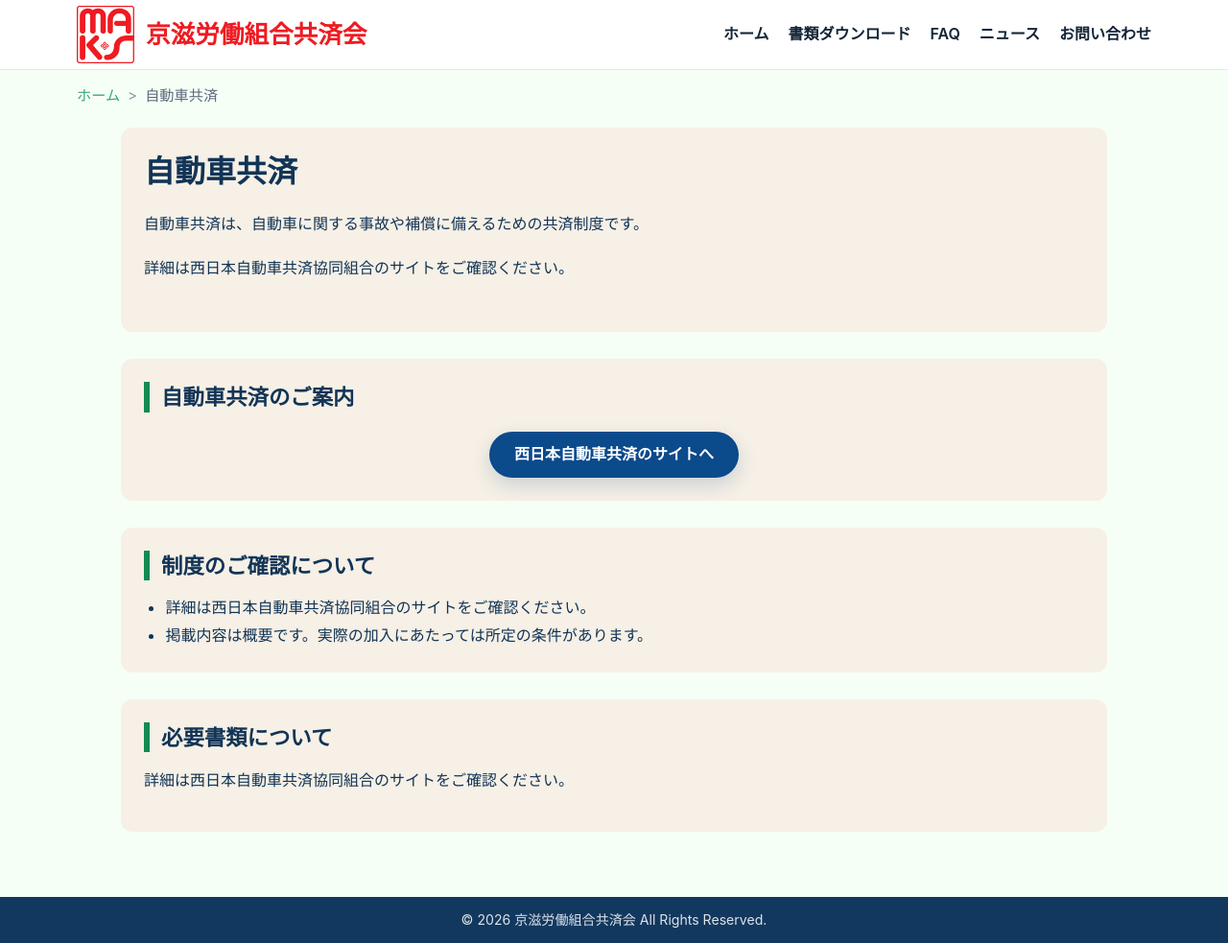
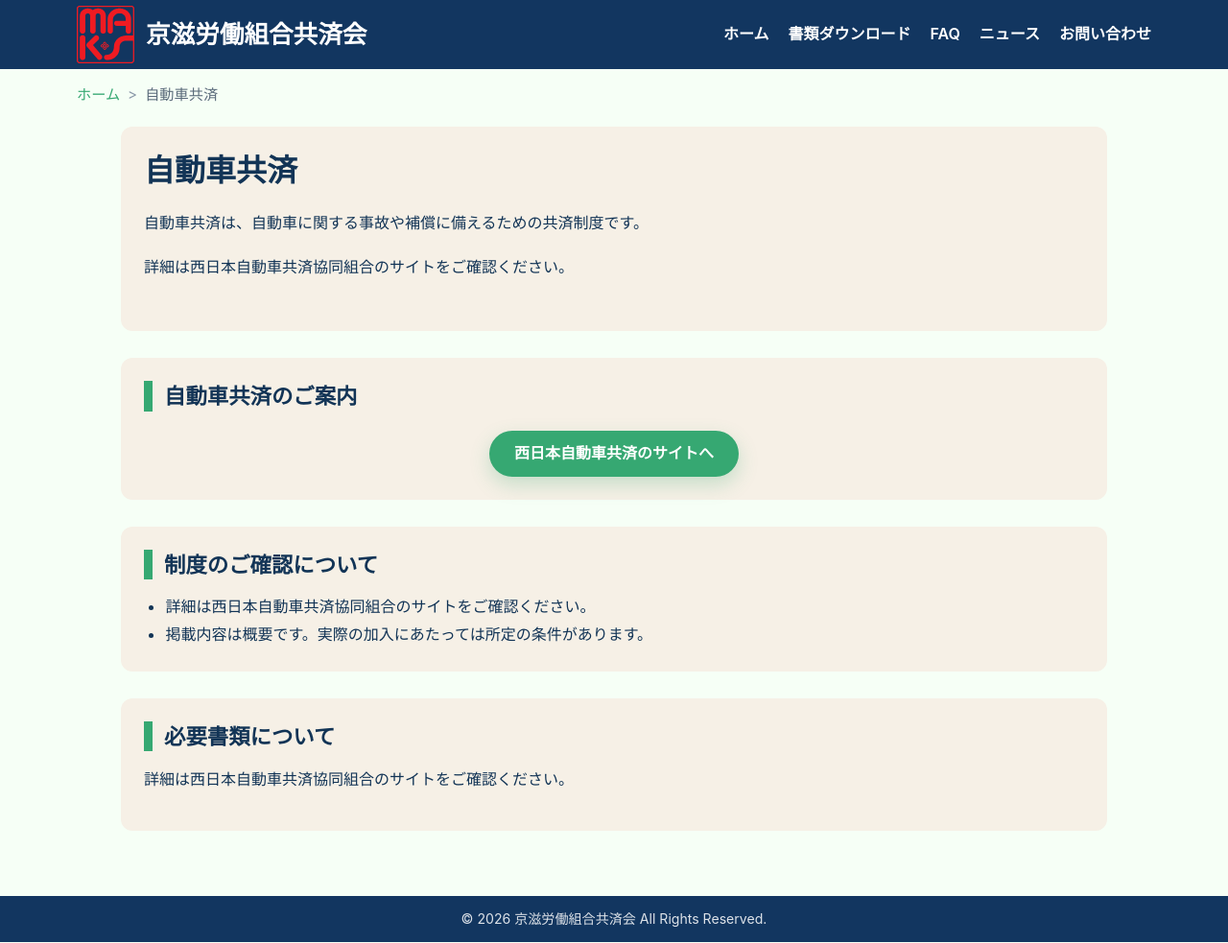
Before and after one commit to keijirodokyosai/keijirodokyosai.github.io, a Jekyll site: the page built from jidosha.html, in a window 1280 px wide and 983 px high. Shown: the whole window at 96% size. Built offline with Jekyll 4.4.1, drawn with Linux system fonts in a browser that asks for light colours.

Commit message:
Update style.css

```diff
--- a/css/style.css
+++ b/css/style.css
@@ -64,8 +64,8 @@ a:focus-visible {
 
 /* header */
 .site-header {
-  background: #ffffff;
-  border-bottom: 1px solid #e3e8ef;
+  background: #123660;
+  border-bottom: none;
   position: sticky;
   top: 0;
   z-index: 1000;
@@ -98,7 +98,7 @@ a:focus-visible {
 .site-logo-text {
   font-size: 1.6rem;
   font-weight: 700;
-  color: #ef1b22;
+  color: #ffffff;
   white-space: nowrap;
 }
 
@@ -113,7 +113,7 @@ a:focus-visible {
 }
 
 .global-nav a {
-  color: #122436;
+  color: #ffffff;
   font-weight: 600;
   padding: 8px 0;
   position: relative;
@@ -122,12 +122,12 @@ a:focus-visible {
 }
 
 .global-nav a[aria-current="page"] {
-  color: #362412;
+  color: #36a872;
 }
 
 .global-nav a:hover,
 .global-nav a:focus-visible {
-  color: #362412;
+  color: #36a872;
   text-decoration: underline;
 }
 
@@ -150,7 +150,7 @@ a:focus-visible {
   left: 10px;
   width: 24px;
   height: 2px;
-  background: #24415f;
+  background: #ffffff;
   border-radius: 999px;
   transition: transform 0.3s ease, opacity 0.25s ease, top 0.3s ease;
 }
@@ -182,7 +182,7 @@ a:focus-visible {
 }
 
 .menu-toggle:focus-visible {
-  outline: 3px solid #8eb6dd;
+  outline: 3px solid rgba(54, 168, 114, 0.6);
   outline-offset: 3px;
   border-radius: 8px;
 }
@@ -280,33 +280,34 @@ a:focus-visible {
 }
 
 .btn-primary {
-  background: #0b4a8b;
+  background: #36a872;
   color: #ffffff;
-  box-shadow: 0 8px 20px rgba(11, 74, 139, 0.18);
+  box-shadow: 0 8px 20px rgba(54, 168, 114, 0.25);
 }
 
 .btn-primary:hover,
 .btn-primary:focus-visible {
+  background: #247248;
   transform: translateY(-1px);
-  box-shadow: 0 12px 24px rgba(11, 74, 139, 0.22);
+  box-shadow: 0 12px 24px rgba(54, 168, 114, 0.30);
   text-decoration: none;
 }
 
 .btn-secondary {
   background: #ffffff;
-  color: #0b4a8b;
-  border: 1px solid #bfd0e3;
+  color: #36a872;
+  border: 1px solid #36a872;
 }
 
 .btn-secondary:hover,
 .btn-secondary:focus-visible {
-  background: #f2f7fc;
+  background: #f2fbf7;
   transform: translateY(-1px);
   text-decoration: none;
 }
 
 .btn:focus-visible {
-  outline: 3px solid #8eb6dd;
+  outline: 3px solid rgba(54, 168, 114, 0.6);
   outline-offset: 3px;
 }
 
@@ -351,7 +352,7 @@ a:focus-visible {
 }
 
 .kyosai-card:focus-visible {
-  outline: 3px solid #8eb6dd;
+  outline: 3px solid rgba(54, 168, 114, 0.6);
   outline-offset: 3px;
 }
 
@@ -454,7 +455,7 @@ a:focus-visible {
   line-height: 1.4;
   margin: 0 0 14px;
   padding-left: 12px;
-  border-left: 6px solid #138a52;
+  border-left: 9px solid #36a872;
   color: #123456;
 }
 
@@ -563,7 +564,7 @@ a:focus-visible {
 /* footer */
 .site-footer {
   margin-top: 24px;
-  background: #12385f;
+  background: #123660;
   color: #ffffff;
 }
 
@@ -598,7 +599,7 @@ a:focus-visible {
   .site-logo-text {
     font-size: 1.2rem;
     font-weight: 700;
-    color: #ef1b22;
+    color: #ffffff;
   }
 
   .menu-toggle {
@@ -611,8 +612,8 @@ a:focus-visible {
     right: 0;
     width: min(320px, 85%);
     height: calc(100dvh - 72px);
-    background: #ffffff;
-    border-left: 1px solid #e3e8ef;
+    background: #123660;
+    border-left: 1px solid rgba(255, 255, 255, 0.15);
     box-shadow: -8px 0 24px rgba(15, 35, 60, 0.10);
     transform: translateX(100%);
     opacity: 0;
@@ -635,7 +636,7 @@ a:focus-visible {
   }
 
   .global-nav li + li {
-    border-top: 1px solid #eef2f6;
+    border-top: 1px solid rgba(255, 255, 255, 0.15);
   }
 
   .global-nav a {
@@ -709,7 +710,6 @@ a:focus-visible {
   .detail-section h2 {
     font-size: 1.2rem;
     color: #123456;
-    border-left-color: #243660;
   }
 
   .detail-lead {
```
